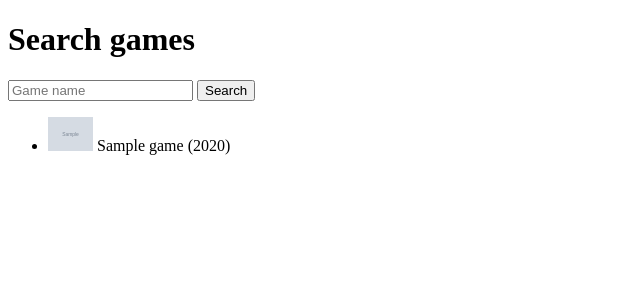
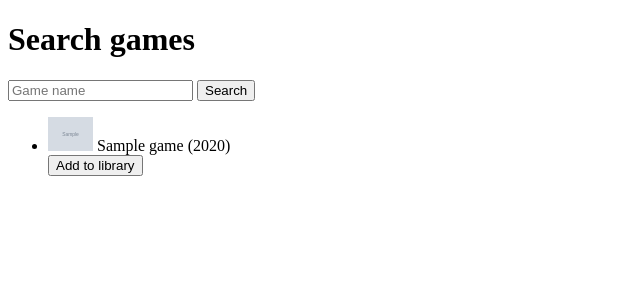
Before and after one commit to MarioAfricano/Agora, a FastAPI app: template app/templates/search.html in a window 1280 px wide. Shown: the part 26-326 px from the top of the page, without its empty margins (0-640 px from the left). Run offline with FastAPI, Linux system fonts and the light colour scheme; the template is opened without the code that fills it: most values are stand-ins (such as "Sample title", 1, 10 or a date in 2020); grey boxes marked "Sample" are stand-in pictures; parts of the project's set-up code (start-up, migrations or seed data) failed here and were passed over.

Commit message:
Add games to the library from search results

```diff
--- a/app/main.py
+++ b/app/main.py
@@ -14,7 +14,8 @@ from app.auth import get_current_user
 from app.config import settings
 from app.db import engine, get_db
 from app.igdb import cover_url, igdb
-from app.models import User
+from app.importer import import_game
+from app.models import LibraryEntry, User
 from app.security import hash_password, verify_password
 
 app = FastAPI(title="Agora")
@@ -191,6 +192,7 @@ def search(
                         if timestamp
                         else None,
                         "cover_url": cover_url(cover["image_id"]) if cover else None,
+                        "igdb_id": game["id"],
                     }
                 )
     return templates.TemplateResponse(
@@ -198,3 +200,28 @@ def search(
         "search.html",
         {"current_user": current_user, "query": q, "results": results, "error": error},
     )
+
+
+@app.post("/library/add")
+def library_add(
+    request: Request,
+    current_user: Annotated[User | None, Depends(get_current_user)],
+    db: Annotated[Session, Depends(get_db)],
+    igdb_id: Annotated[int, Form()],
+):
+    if current_user is None:
+        return RedirectResponse(url="/login", status_code=303)
+    try:
+        game = import_game(db, igdb_id)
+        if not game:
+            return RedirectResponse(url="/search", status_code=303)
+        library_entry = LibraryEntry(user_id=current_user.id, game_id=game.id)
+
+        db.add(library_entry)
+        db.commit()
+    except httpx.HTTPError:
+        return RedirectResponse(url="/search", status_code=303)
+    except IntegrityError:
+        db.rollback()
+        return RedirectResponse(url="/library", status_code=303)
+    return RedirectResponse(url="/library", status_code=303)
--- a/app/templates/search.html
+++ b/app/templates/search.html
@@ -22,6 +22,10 @@
           {% endif %}
           {{ game.name }}
           {% if game.year %}({{ game.year }}){% endif %}
+          <form method="post" action="/library/add">
+            <input type="hidden" name="igdb_id" value="{{ game.igdb_id }}">
+            <button type="submit">Add to library</button>
+          </form>
         </li>
       {% endfor %}
     </ul>
```
